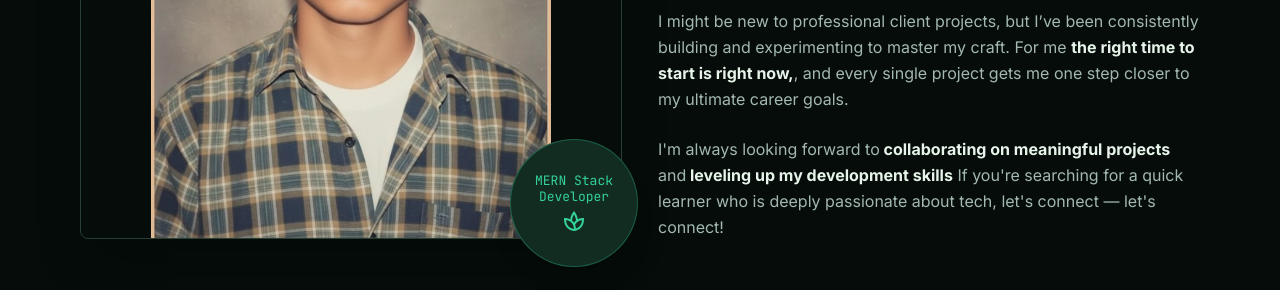
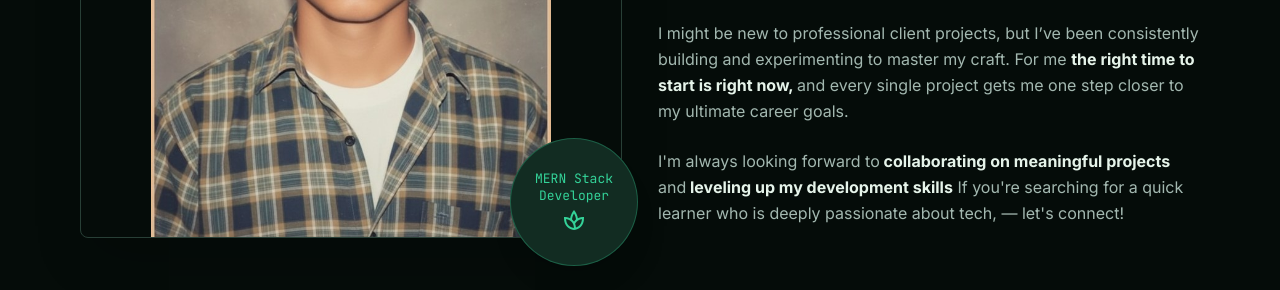
Before and after one commit to shuvro18/my-portfolio-website-, a Next.js app: page / in a window 1280 px wide. Shown: the part 1280-1570 px from the top of the page. Built offline with nearby package versions, Linux system fonts and the light colour scheme; no server answers.

Commit message:
about section's space fixed

```diff
--- a/src/components/About.js
+++ b/src/components/About.js
@@ -46,13 +46,13 @@ export default function About() {
           <div className="space-y-6 pt-8 md:pt-0">
             <p className="text-on-surface-variant leading-relaxed">
               Hi there! I'm <strong className="text-on-surface">Shuvro Biswas</strong>,
-              a full-stack junior <strong className="text-on-surface">MERN developer</strong>
+              a full-stack junior <strong className="text-on-surface">MERN developer </strong>
               focused on building fast, scalable, and user-friendly web
               applications from end to end.
             </p>
             <p className="text-on-surface-variant leading-relaxed">
               I specialize in building responsive, high-performance user interfaces using
-              <strong className="text-on-surface">React, Next.js, and Tailwind CSS.</strong>{" "}
+              <strong className="text-on-surface"> React, Next.js, and Tailwind CSS.</strong>{" "}
               On the backend, I develop{" "}
               <strong className="text-on-surface">RESTful APIs</strong> with{" "}
               <strong className="text-on-surface">Node.js and Express.js</strong>, backed by{" "}
@@ -62,14 +62,13 @@ export default function About() {
               for payment systems.
             </p>
             <p className="text-on-surface-variant leading-relaxed">
-              I might be new to professional client projects, but I’ve been consistently building and experimenting to master my craft. For me <strong className="text-on-surface">the right time to start is right now,</strong>,
+              I might be new to professional client projects, but I’ve been consistently building and experimenting to master my craft. For me <strong className="text-on-surface">the right time to start is right now, </strong>
               and every single project gets me one step closer to my ultimate career goals.
             </p>
             <p className="text-on-surface-variant leading-relaxed">
               I'm always looking forward to
               <strong className="text-on-surface"> collaborating on meaningful projects</strong> and
-              <strong className="text-on-surface"> leveling up my development skills</strong> If you're searching for a quick learner who is deeply passionate about tech, let's connect
-              — let's connect!
+              <strong className="text-on-surface"> leveling up my development skills</strong> If you're searching for a quick learner who is deeply passionate about tech, — let's connect!
             </p>
           </div>
         </div>
```
